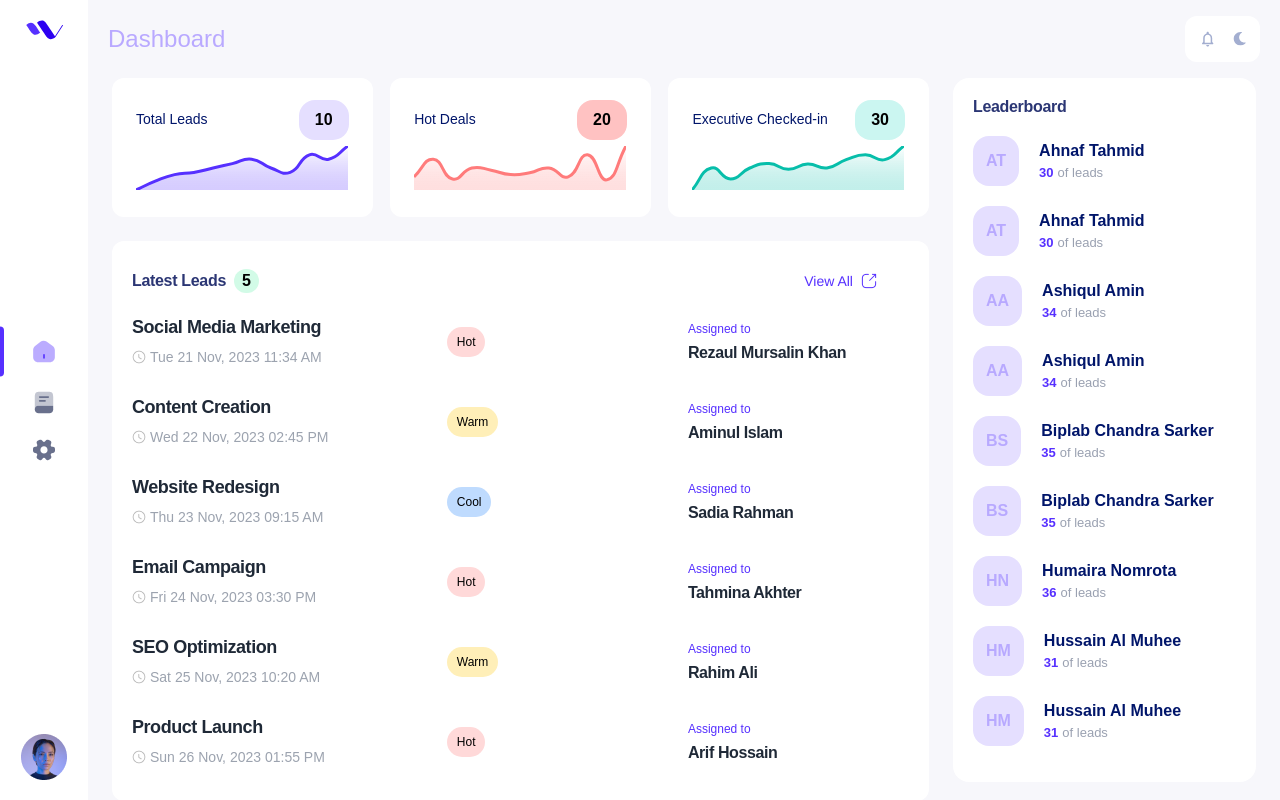
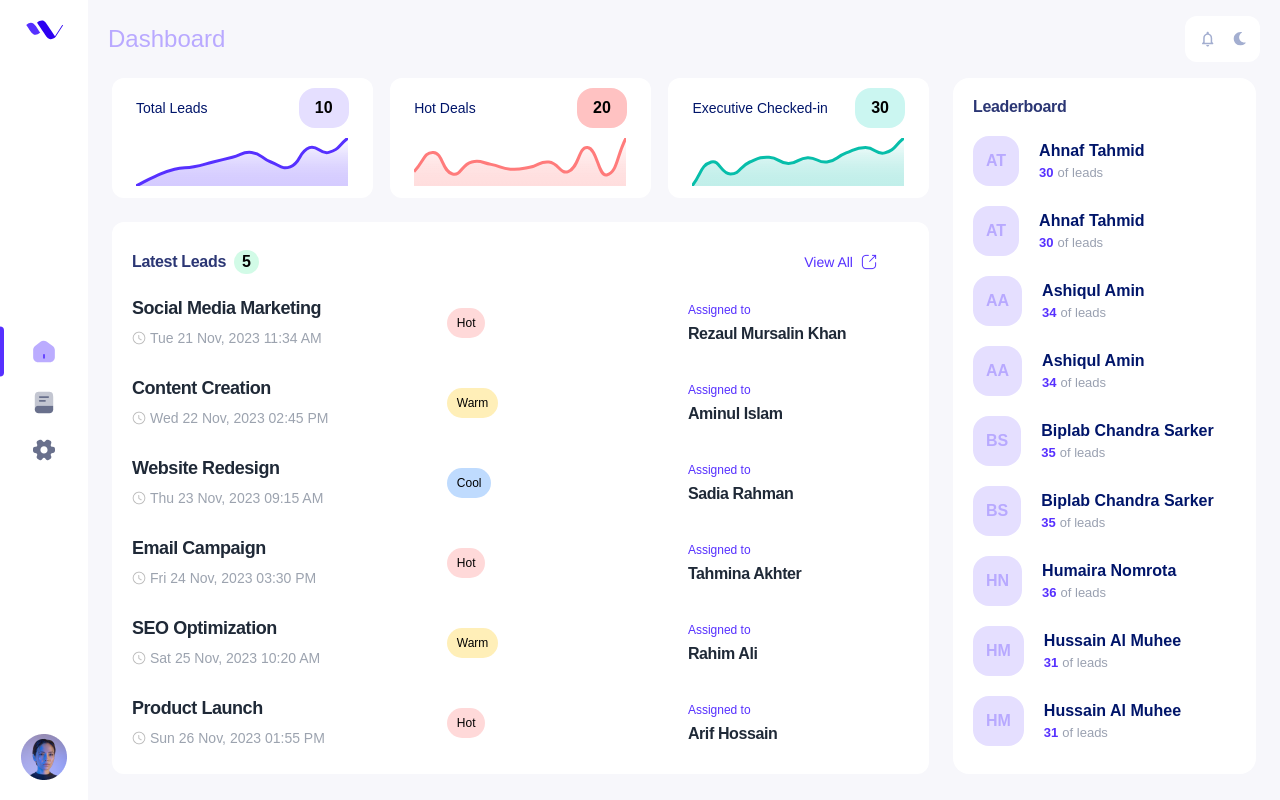
Before and after one commit to tajnur007/d2d-marketing-frontend, a Next.js app: page /dashboard in a window 1280 px wide. Built offline with nearby package versions, Linux system fonts and the light colour scheme; a web font is replaced by a local one.

Commit message:
Fixed dashboard and leads\ layout

```diff
--- a/components/GraphList/GraphList.tsx
+++ b/components/GraphList/GraphList.tsx
@@ -4,9 +4,9 @@ import Graph from '../Graph/Graph';
 
 const GraphList: React.FC = () => {
   return (
-    <div className='grid lg:grid-cols-3 sm:grid-cols-1 justify-between gap-[1.1rem] mb-6 lg:h-[139px]'>
+    <div className='grid lg:grid-cols-3 sm:grid-cols-1 justify-between gap-[1.1rem] mb-6 lg:h-[15vh]'>
       {GRAPH_CONFIG.map((item, index) => (
-        <div key={index} className='grid grid-cols-1 bg-white rounded-xl px-6 py-4'>
+        <div key={index} className='grid grid-cols-1 bg-white rounded-xl px-6 py-2'>
           <div className='flex justify-between items-center '>
             <p className='text-[14px] font-medium leading-[14.976px] text-[#00156A]'>
               {item.label}
@@ -19,7 +19,7 @@ const GraphList: React.FC = () => {
             </div>
           </div>
 
-          <div className='w-full h-[44px] cursor-pointer '>
+          <div className='w-full h-[6vh] cursor-pointer mt-2'>
             <Graph graphData={item.graphData} color={item.color} />
           </div>
         </div>
--- a/components/LatestLeadsList/LatestLeadsList.tsx
+++ b/components/LatestLeadsList/LatestLeadsList.tsx
@@ -5,7 +5,7 @@ import ViewAllLeadsButton from '@/components/ViewAllLeadsButton/ViewAllLeadsButt
 
 function LatestLeadsList() {
   return (
-    <div className='w-full bg-white p-5 rounded-xl h-[70vh]'>
+    <div className='w-full bg-white p-5 rounded-xl h-[69vh]'>
       <div className='flex justify-between items-center '>
         <div className='flex items-center'>
           <p className='font-bold text-[16px] tracking-[-0.32px] leading-[normal] whitespace-nowrap text-capitalize text-[#2B3674]'>
--- a/components/LeadsList/LeadsList.tsx
+++ b/components/LeadsList/LeadsList.tsx
@@ -1,4 +1,4 @@
-'use client'
+'use client';
 import { LEADS_DATA } from '@/utils/constants/leadslist-constant';
 import LeadRow from '@/components/LeadRow/LeadRow';
 import CreateLeadsButton from '@/components/CreateLeadsButton/CreateLeadsButton';
@@ -8,12 +8,10 @@ import { PAGE_ROUTES } from '@/utils/constants/common-constants';
 function LeadsList() {
   const router = useRouter();
   const handleCreateLeadButtonClick = () => {
-    router.push(PAGE_ROUTES.LeadCreate)
+    router.push(PAGE_ROUTES.LeadCreate);
   };
   return (
-    <>
-      <div className='w-full justify-center p-6 gap-5'>
-        <div className='border border-gray-100 bg-white rounded-xl'>
+    <div className='border border-gray-100 bg-white rounded-xl h-[87vh] w-full'>
       <div className='py-4 md:py-6 pl-8 h-[96px]'>
         <div className='flex justify-between items-center content-center'>
           <div className='flex items-center'>
@@ -34,7 +32,7 @@ function LeadsList() {
           </div>
         </div>
       </div>
-          <div className='overflow-x-auto overflow-y-scroll h-[715px]'>
+      <div className='overflow-y-scroll h-[74vh]'>
         <div className="w-full px-8 whitespace-nowrap [font-family:'Metropolis-Bold',Helvetica] font-medium text-[14px] leading-[normal]">
           {LEADS_DATA.map((item, index) => (
             <LeadRow key={index} item={item} />
@@ -42,8 +40,6 @@ function LeadsList() {
         </div>
       </div>
     </div>
-      </div>
-    </>
   );
 }
 
--- a/components/leaderboard/leaderboard.tsx
+++ b/components/leaderboard/leaderboard.tsx
@@ -16,7 +16,7 @@ leaderBoard.sort((a, b) => {
 
 const Leaderboard = () => {
   return (
-    <div className='bg-white rounded-2xl p-5 w-full mt-5 lg:mt-0 lg:w-[27%] h-[88vh]'>
+    <div className='bg-white rounded-2xl p-5 w-full mt-5 lg:mt-0 lg:w-[27%] h-[87vh]'>
       <h2 className='font-bold text-[#2b3674] text-[16px] tracking-[-0.32px] leading-[normal] whitespace-nowrap mb-5'>
         Leaderboard
       </h2>
```
Lines whose indentation alone changed are shown as unchanged.
